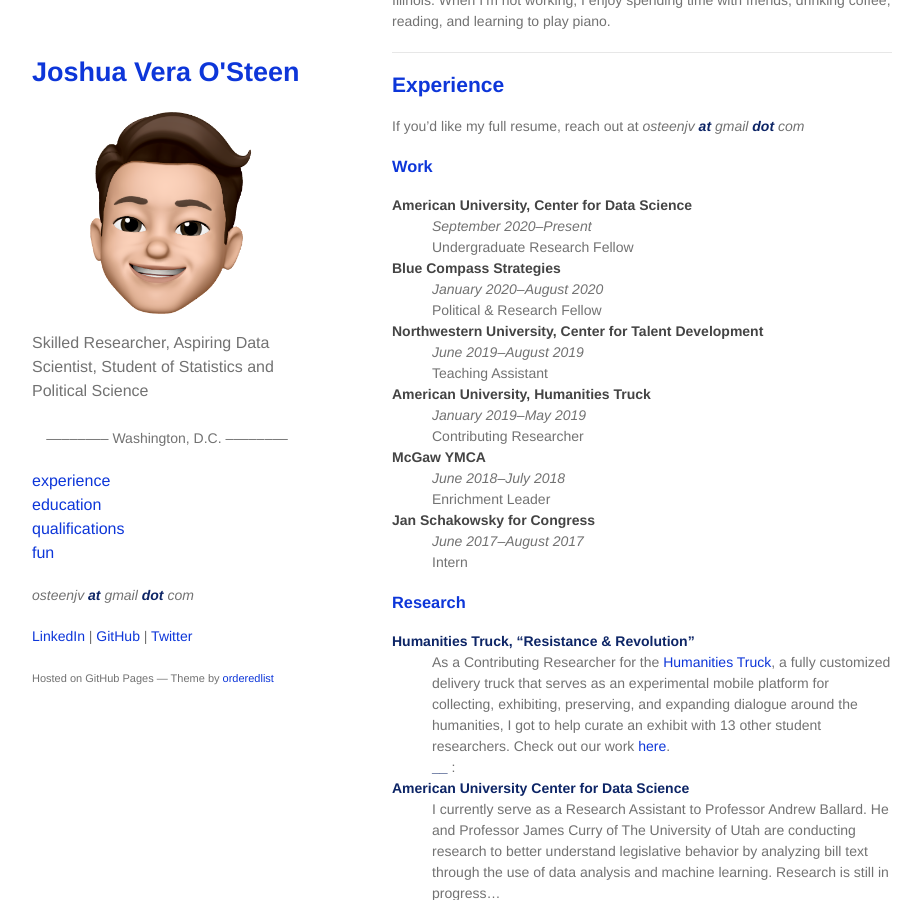
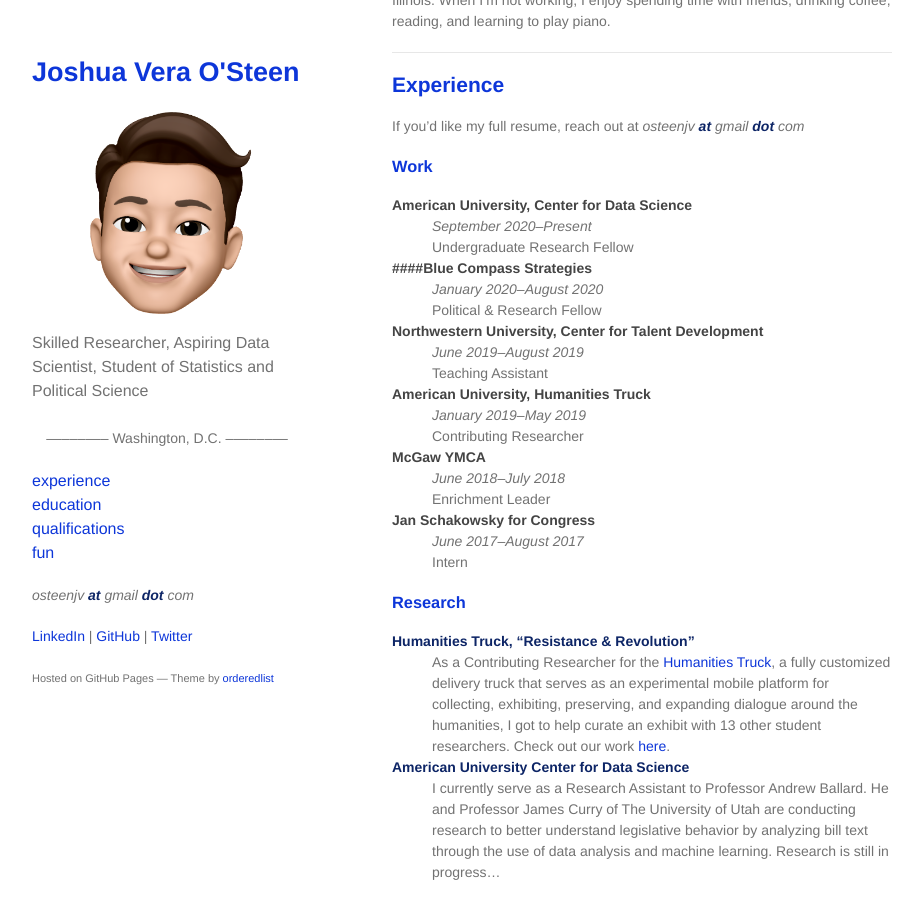
Before and after one commit to JVOsteen/JVOsteen.github.io, a Jekyll site: the page built from index.md, in a window 1280 px wide and 900 px high, scrolled down 361 px. Shown: the whole window, without its empty margins (178-1099 px from the left). Built offline with Jekyll 4.4.1, drawn with Linux system fonts in a browser that asks for light colours; our own code applies the rules of GitHub Pages for plain Markdown files.

```diff
--- a/index.md
+++ b/index.md
@@ -19,7 +19,7 @@ American University, Center for Data Science
 : Undergraduate Research Fellow
 
 
-Blue Compass Strategies
+####Blue Compass Strategies
 : _January 2020–August 2020_
 : Political & Research Fellow
 
@@ -47,7 +47,6 @@ Jan Schakowsky for Congress
 
 **Humanities Truck, "Resistance & Revolution"**
 : As a Contributing Researcher for the [Humanities Truck](http://humanitiestruck.com), a fully customized delivery truck that serves as an experimental mobile platform for collecting, exhibiting, preserving, and expanding dialogue around the humanities, I got to help curate an exhibit with 13 other student researchers. Check out our work [here](http://humanitiestruck.com/resistance-revolution/).
-: ______ :
 
 **American University Center for Data Science**
 : I currently serve as a Research Assistant to Professor Andrew Ballard. He and Professor James Curry of The University of Utah are conducting research to better understand legislative behavior by analyzing bill text through the use of data analysis and machine learning. Research is still in progress...
```
